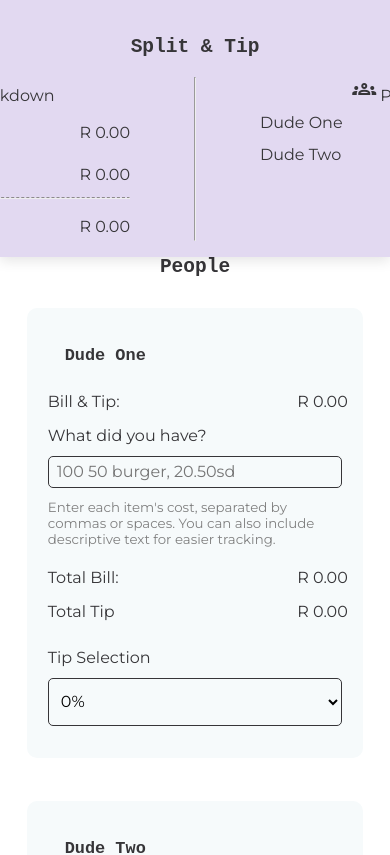
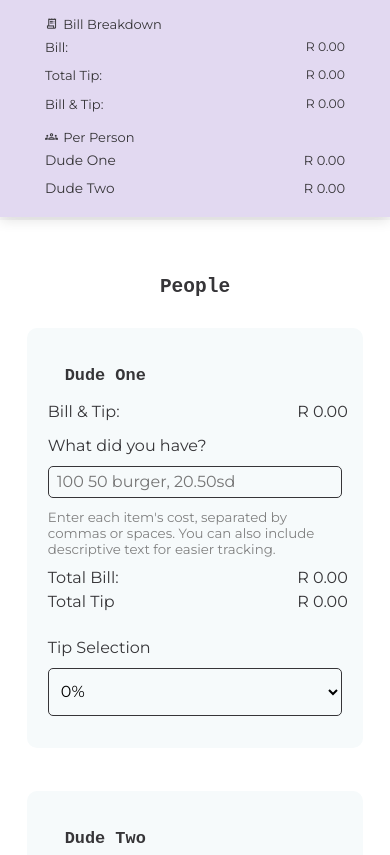
Before and after one commit to Natia-bit/split-n-tip, a React (Create React App) app: page / in a window 390 px wide. Shown: the top 855 px of the page. Built offline with nearby package versions, Linux system fonts and the light colour scheme.

Commit message:
settings for phones

```diff
--- a/src/App.js
+++ b/src/App.js
@@ -91,9 +91,9 @@ function Bill({ people }) {
     <div>
       <div className="nav-bar-summary">
         <div>
-          <p>
+          <p className="nav-bar-header">
             <span class="material-symbols-outlined">receipt_long</span>
-            <span> Bill Breakdown</span>
+            <span className="description">Bill Breakdown</span>
           </p>
           <CostDisplay price={billTotal.toFixed(2)}>Bill: </CostDisplay>
           <CostDisplay price={tipTotal.toFixed(2)}>Total Tip: </CostDisplay>
@@ -102,9 +102,9 @@ function Bill({ people }) {
         </div>
         <hr></hr>
         <div>
-          <p>
+          <p className="nav-bar-header">
             <span class="material-symbols-outlined">groups</span>
-            <span> Per Person</span>
+            <span className="description">Per Person</span>
           </p>
           {people.map((p) => (
             <PersonSummary
--- a/src/index.css
+++ b/src/index.css
@@ -31,7 +31,7 @@ body {
   display: flex;
   align-items: center;
   justify-content: center;
-  padding-top: 150px;
+  padding-top: 170px;
 }
 
 h1,
@@ -77,10 +77,6 @@ label {
   border-top: 4px solid #fff;
   border-bottom: 4px solid #fff;
   align-items: left;
-}
-
-.cost-display {
-  margin-top: 10px;
 }
 
 .person {
@@ -174,6 +170,15 @@ select {
   gap: 0.5em;
 }
 
+.nav-bar-header {
+  display: flex;
+  justify-content: flex-start;
+  align-items: center;
+}
+
+.description {
+  margin-left: 0.4em;
+}
 input,
 select {
   padding: 0.5em;
@@ -197,4 +202,22 @@ select {
   .nav-bar > div {
     align-items: center;
   }
+
+  .nav-bar h1 {
+    display: none;
+  }
+
+  .nav-bar-summary {
+    flex-direction: column;
+    gap: 0.8em;
+  }
+
+  .nav-bar-summary,
+  .nav-bar-summary * {
+    font-size: 0.95em;
+  }
+
+  .nav-bar-summary hr {
+    display: none;
+  }
 }
```
